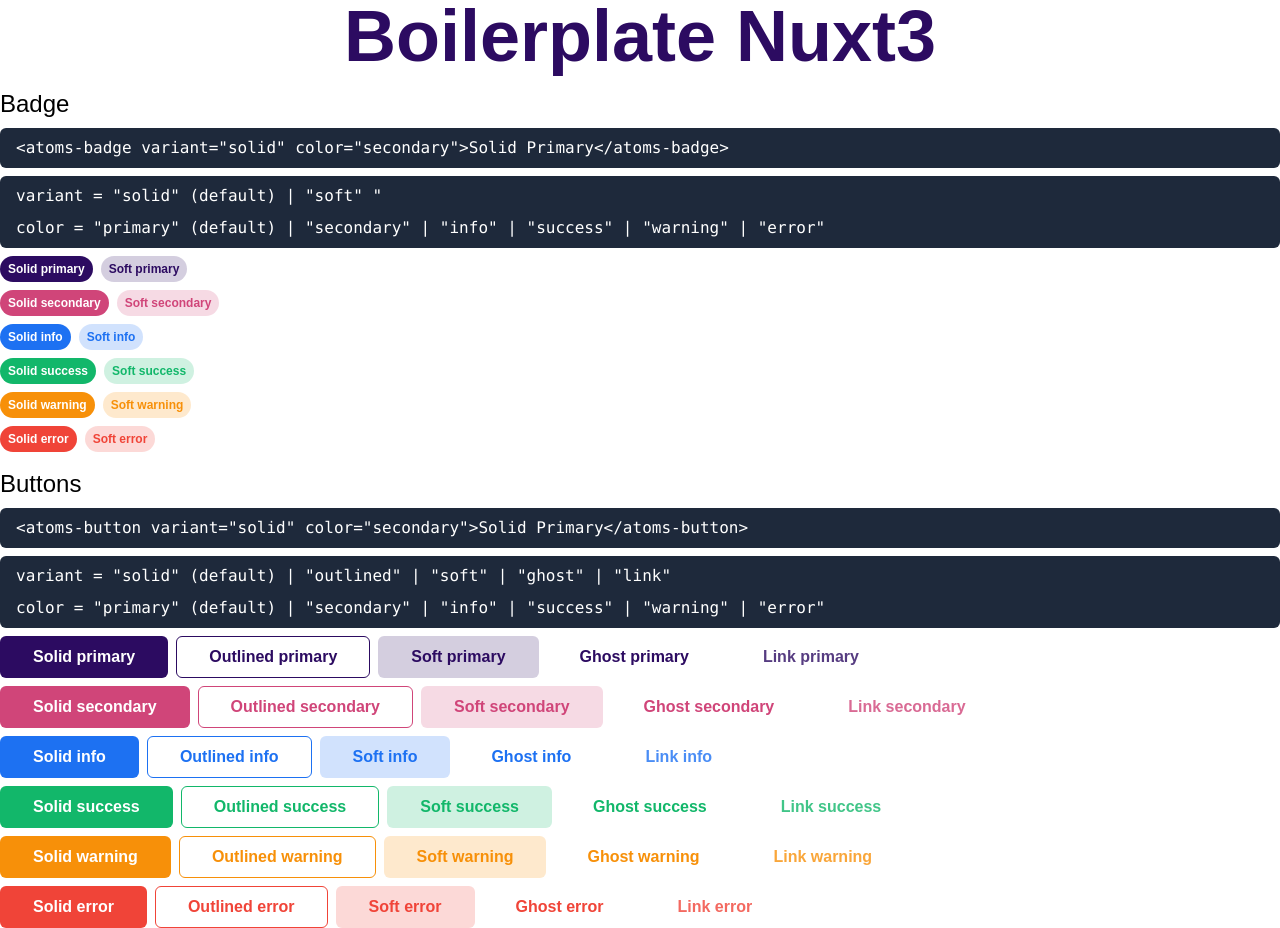
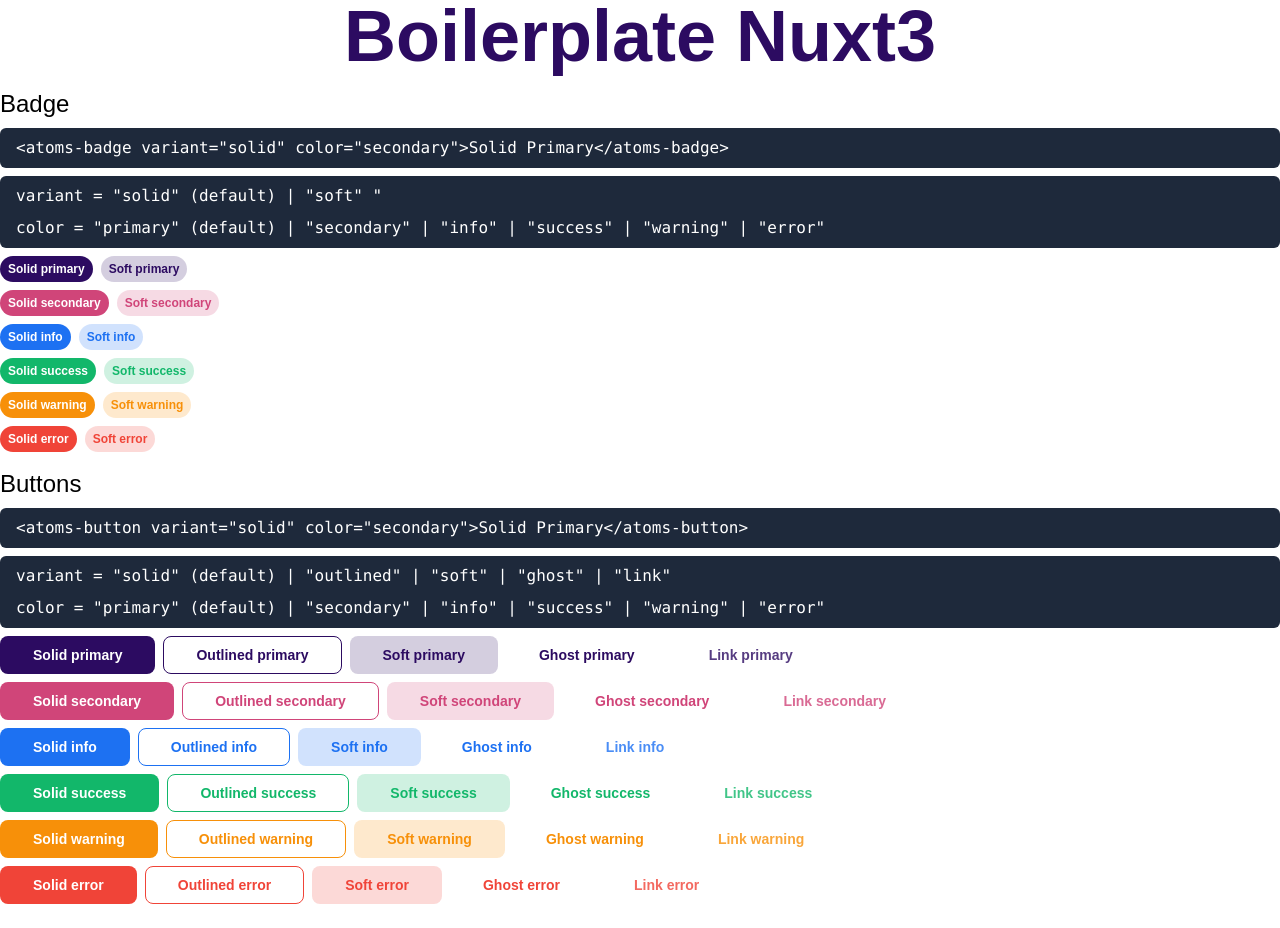
Before and after one commit to fernandoprestes/boilerplate-nuxt3, a Nuxt app: page / in a window 1280 px wide. After the commit the page ends 904 px from the top, so only its background shows below. Built offline with nearby package versions, Linux system fonts and the light colour scheme.

Commit message:
refacotr: components

```diff
--- a/components/Atoms/Badge.vue
+++ b/components/Atoms/Badge.vue
@@ -1,7 +1,4 @@
-<script
-  lang="ts"
-  setup
->
+<script lang="ts" setup>
   const props = defineProps({
     variant: {
       type: String,
@@ -12,10 +9,12 @@
       default: 'primary',
     },
   });
+
   const classNames = computed(() => {
     return {
-      [`bg-${props.color} text-white`]: props.variant === 'solid',
-      [`bg-${props.color}/20 text-${props.color}`]: props.variant === 'soft',
+      [`bg-${props.color}`]: true,
+      [`text-white`]: props.variant === 'solid',
+      [`bg-${props.color} bg-opacity-20 text-${props.color}`]: props.variant === 'soft',
     };
   });
 </script>
@@ -28,7 +27,3 @@
     <slot />
   </span>
 </template>
-<style
-  scoped
-  lang="scss"
-></style>
--- a/components/Atoms/Button.vue
+++ b/components/Atoms/Button.vue
@@ -1,7 +1,4 @@
-<script
-  lang="ts"
-  setup
->
+<script lang="ts" setup>
   const emits = defineEmits(['click']);
   const props = defineProps({
     variant: {
@@ -12,12 +9,18 @@
       type: String,
       default: 'primary',
     },
+    label: {
+      type: String,
+      default: null,
+    },
+    disabled: Boolean,
   });
 
   const classNames = computed(() => {
     return {
       [props.variant]: true,
       [props.color]: true,
+      [`opacity-30 cursor-default pointer-events-none`]: props.disabled,
     };
   });
 </script>
@@ -32,21 +35,19 @@
     <slot />
   </button>
 </template>
-<style
-  scoped
-  lang="scss"
->
+<style scoped lang="scss">
   .wrapper {
     @apply py-2
             px-4
             lg:px-8
-            inline-flex
+            flex
             justify-center
             items-center
             gap-2
             border
             border-transparent
-            rounded-md
+            rounded-lg
+            text-sm
             font-semibold
             focus:outline-none
             focus:ring-2
@@ -58,22 +59,25 @@
   .solid {
     @apply text-white;
     &.primary {
-      @apply bg-primary hover:bg-primary/90 focus:ring-primary;
+      @apply bg-primary focus:ring-primary;
     }
     &.secondary {
-      @apply bg-secondary hover:bg-secondary/90 focus:ring-secondary;
+      @apply bg-secondary focus:ring-secondary;
     }
     &.info {
-      @apply bg-info hover:bg-info/90 focus:ring-info;
+      @apply bg-info focus:ring-info;
     }
     &.success {
-      @apply bg-success hover:bg-success/90 focus:ring-success;
+      @apply bg-success focus:ring-success;
     }
     &.warning {
-      @apply bg-warning hover:bg-warning/90 focus:ring-warning;
+      @apply bg-warning  focus:ring-warning;
     }
     &.error {
-      @apply bg-error hover:bg-error/90 focus:ring-error;
+      @apply bg-error focus:ring-error;
+    }
+    &:hover {
+      @apply bg-opacity-90;
     }
   }
   .outlined {
@@ -119,22 +123,25 @@
   }
   .soft {
     &.primary {
-      @apply text-primary bg-primary/20 hover:bg-primary hover:text-white focus:ring-primary;
+      @apply text-primary bg-primary/20 hover:bg-primary focus:ring-primary;
     }
     &.secondary {
-      @apply text-secondary bg-secondary/20 hover:bg-secondary hover:text-white focus:ring-secondary;
+      @apply text-secondary bg-secondary/20 hover:bg-secondary focus:ring-secondary;
     }
     &.info {
-      @apply text-info bg-info/20 hover:bg-info hover:text-white focus:ring-info;
+      @apply text-info bg-info/20 hover:bg-info focus:ring-info;
     }
     &.success {
-      @apply text-success bg-success/20 hover:bg-success hover:text-white focus:ring-success;
+      @apply text-success bg-success/20 hover:bg-success focus:ring-success;
     }
     &.warning {
-      @apply text-warning bg-warning/20 hover:bg-warning hover:text-white focus:ring-warning;
+      @apply text-warning bg-warning/20 hover:bg-warning focus:ring-warning;
     }
     &.error {
-      @apply text-error bg-error/20 hover:bg-error hover:text-white focus:ring-error;
+      @apply text-error bg-error/20 hover:bg-error focus:ring-error;
+    }
+    &:hover {
+      @apply text-white;
     }
   }
   .link {
@@ -157,5 +164,8 @@
     &.error {
       @apply text-error/80 hover:text-error;
     }
+    &:hover {
+      @apply underline underline-offset-4;
+    }
   }
 </style>
```
